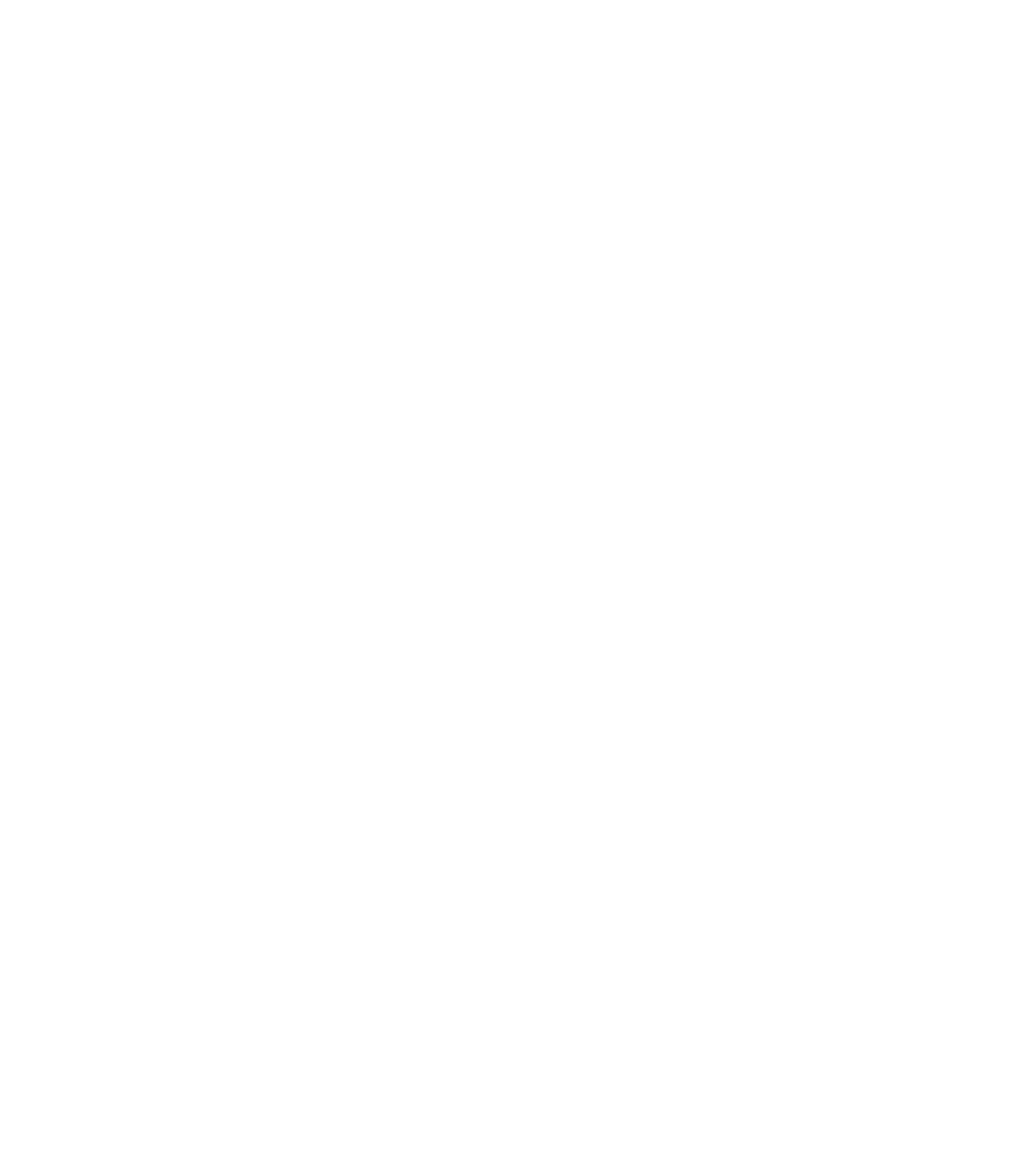
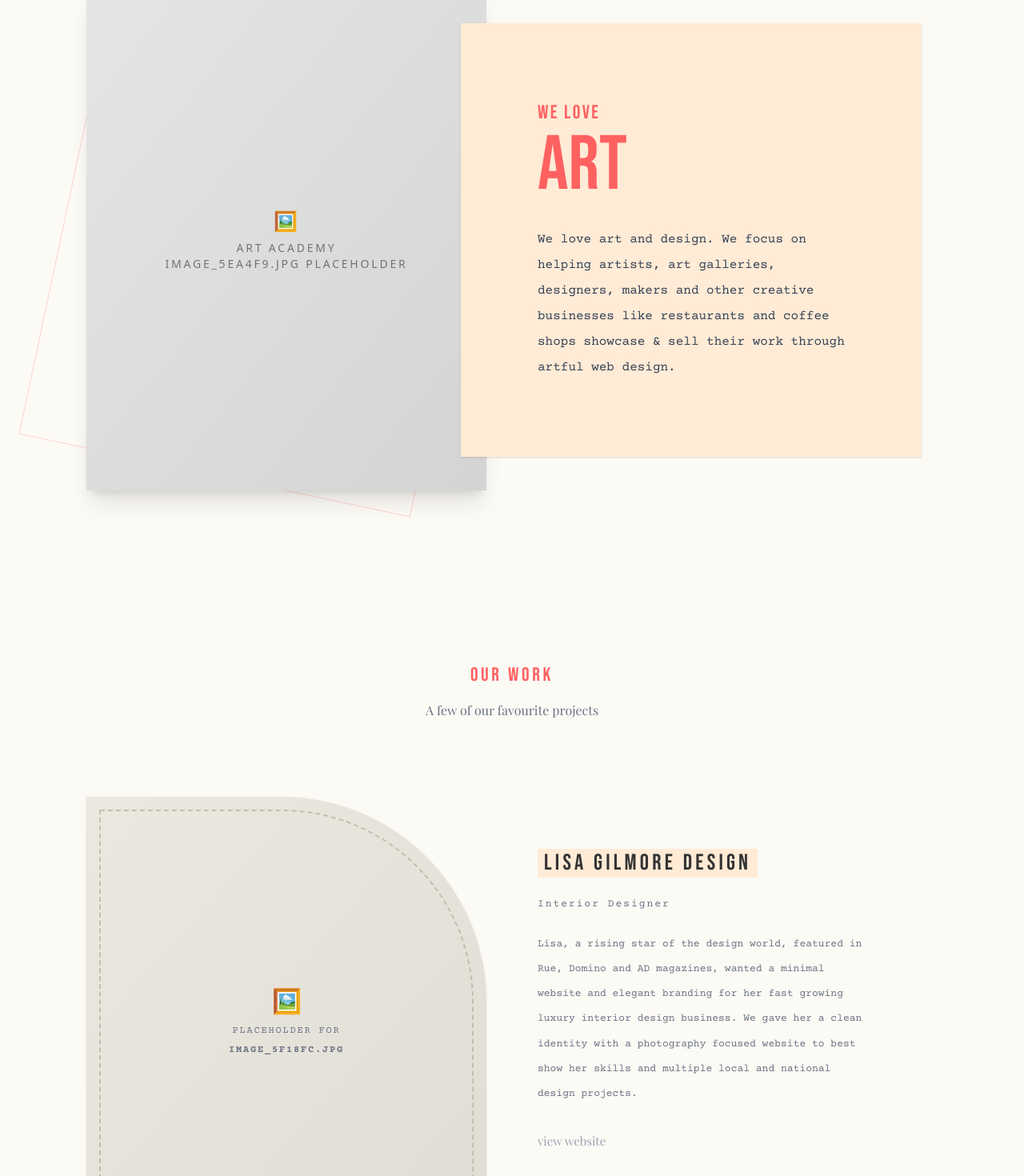
Before and after one commit to magnora-web-projects/am-see-atelier, a Next.js app: page / in a window 1280 px wide. Shown: the part 100-1570 px from the top of the page at 80% size. Before the commit the page ends 800 px from the top, so only its background shows below. Built offline with nearby package versions, Linux system fonts and the light colour scheme.

Commit message:
hero section and our work section built

```diff
--- a/src/app/(main)/page.tsx
+++ b/src/app/(main)/page.tsx
@@ -1,9 +1,11 @@
+import { Hero, OurWork } from "@/src/components";
 import Image from "next/image";
 
 export default function Home() {
   return (
     <>
-      <h1>started</h1>
+      <Hero />
+      <OurWork />
     </>
   );
 }
--- /dev/null
+++ b/src/components/01-HeroSection.tsx
@@ -0,0 +1,48 @@
+import { Bebas_Neue, Courier_Prime } from "next/font/google";
+
+const bebas = Bebas_Neue({ weight: "400", subsets: ["latin"] });
+const courier = Courier_Prime({ weight: ["400", "700"], subsets: ["latin"] });
+
+export default function HeroSection() {
+  return (
+    <section className="min-h-screen bg-[#fcfaf5] flex items-center justify-center py-20 px-6 md:px-12 overflow-hidden relative">
+      <div className="absolute top-1/4 left-1/4 w-[40vw] h-[40vw] max-w-[500px] max-h-[500px] border-[1px] border-[#ffd1d1] rotate-12 -translate-x-1/2 -z-0" />
+      <div className="absolute top-1/3 left-1/3 w-[30vw] h-[30vw] max-w-[400px] max-h-[400px] border-[1px] border-[#ffd1d1] -rotate-6 -translate-x-1/2 -z-0" />
+
+      <div className="relative max-w-6xl w-full flex flex-col md:flex-row items-center z-10">
+        <div className="w-full md:w-1/2 relative flex justify-center md:justify-end md:pr-8">
+          <div className="w-full max-w-[500px] aspect-[4/5] bg-gradient-to-br from-neutral-200 to-neutral-300 shadow-xl flex items-center justify-center relative overflow-hidden">
+            <div className="text-neutral-500 font-medium tracking-[0.2em] text-sm uppercase text-center px-4">
+              <span className="block mb-2 text-2xl text-neutral-400">🖼️</span>
+              Art Academy <br /> image_5ea4f9.jpg Placeholder
+            </div>
+          </div>
+        </div>
+
+        <div className="w-full md:w-1/2 bg-[#ffebd6] p-10 md:p-16 lg:p-24 z-20 md:-ml-16 mt-8 md:mt-0 shadow-sm">
+          <div className="max-w-md">
+            <h2
+              className={`${bebas.className} text-[#ff6161] text-2xl tracking-widest mb-2`}
+            >
+              WE LOVE
+            </h2>
+            <h1
+              className={`${bebas.className} text-[#ff6161] text-6xl md:text-8xl leading-[0.9] mb-8`}
+            >
+              ART
+            </h1>
+
+            <p
+              className={`${courier.className} text-sm md:text-base text-gray-700 leading-loose`}
+            >
+              We love art and design. We focus on helping artists, art
+              galleries, designers, makers and other creative businesses like
+              restaurants and coffee shops showcase & sell their work through
+              artful web design.
+            </p>
+          </div>
+        </div>
+      </div>
+    </section>
+  );
+}
--- /dev/null
+++ b/src/components/02-OurWorkSection.tsx
@@ -0,0 +1,89 @@
+import { Bebas_Neue, Courier_Prime, Playfair_Display } from "next/font/google";
+
+const bebas = Bebas_Neue({ weight: "400", subsets: ["latin"] });
+const courier = Courier_Prime({ weight: ["400", "700"], subsets: ["latin"] });
+const playfair = Playfair_Display({
+  weight: "400",
+  style: "italic",
+  subsets: ["latin"],
+});
+
+export default function OurWorkSection() {
+  return (
+    <section className="bg-[#fcfaf5] py-20 md:py-32 w-full">
+      {/* Top Header Section */}
+      <div className="flex flex-col items-center mb-16 md:mb-24">
+        <h2
+          className={`${bebas.className} text-[#ff6161] text-xl md:text-2xl tracking-[0.15em] mb-4`}
+        >
+          OUR WORK
+        </h2>
+        <p
+          className={`${playfair.className} text-gray-500 text-sm md:text-base italic`}
+        >
+          A few of our favourite projects
+        </p>
+      </div>
+
+      {/* Main Content Grid */}
+      <div className="max-w-6xl mx-auto flex flex-col md:flex-row items-center md:items-start gap-12 md:gap-16 px-6">
+        {/* Left Side: Arched Image Placeholder */}
+        <div className="w-full md:w-1/2 flex justify-center md:justify-end">
+          {/* The rounded-tr-[12rem] md:rounded-tr-[16rem] creates the exact top-right arch */}
+          <div className="w-full max-w-[500px] aspect-[4/4.5] bg-gradient-to-br from-[#ebe8e0] to-[#e0ddd5] rounded-tr-[12rem] md:rounded-tr-[16rem] relative overflow-hidden shadow-sm">
+            {/* Inner dashed border to indicate placeholder for image_5f18fc.jpg */}
+            <div className="absolute inset-4 border-2 border-dashed border-[#c2bfae] rounded-tr-[11rem] md:rounded-tr-[15rem] flex flex-col items-center justify-center text-center p-6">
+              <span className="text-3xl mb-3 text-gray-400">🖼️</span>
+              <span
+                className={`${courier.className} text-gray-500 text-xs tracking-[0.15em] uppercase`}
+              >
+                Placeholder for <br />
+                <span className="font-bold mt-2 block">image_5f18fc.jpg</span>
+              </span>
+            </div>
+          </div>
+        </div>
+
+        {/* Right Side: Typography & Description */}
+        <div className="w-full md:w-1/2 flex flex-col items-start md:pt-16">
+          {/* Highlighted Heading */}
+          <div className="mb-6">
+            <h3
+              className={`${bebas.className} text-2xl md:text-[28px] tracking-[0.15em] text-[#333]`}
+            >
+              <span className="bg-[#ffebd6] px-2 py-1 leading-none inline-block">
+                LISA GILMORE DESIGN
+              </span>
+            </h3>
+          </div>
+
+          {/* Subtitle */}
+          <p
+            className={`${courier.className} text-gray-500 text-[13px] tracking-[0.15em] mb-6`}
+          >
+            Interior Designer
+          </p>
+
+          {/* Paragraph */}
+          <p
+            className={`${courier.className} text-gray-500 text-[13px] leading-[2.4] max-w-[420px] mb-8`}
+          >
+            Lisa, a rising star of the design world, featured in Rue, Domino and
+            AD magazines, wanted a minimal website and elegant branding for her
+            fast growing luxury interior design business. We gave her a clean
+            identity with a photography focused website to best show her skills
+            and multiple local and national design projects.
+          </p>
+
+          {/* Link */}
+          <a
+            href="#"
+            className={`${playfair.className} text-gray-400 hover:text-[#ff6161] transition-colors duration-300 italic text-[15px]`}
+          >
+            view website
+          </a>
+        </div>
+      </div>
+    </section>
+  );
+}
--- /dev/null
+++ b/src/components/index.ts
@@ -0,0 +1,2 @@
+export { default as Hero } from "./01-HeroSection";
+export { default as OurWork } from "./02-OurWorkSection";
```
Also changed, not shown: src/components/NiceShavedIceSection.tsx (added).
